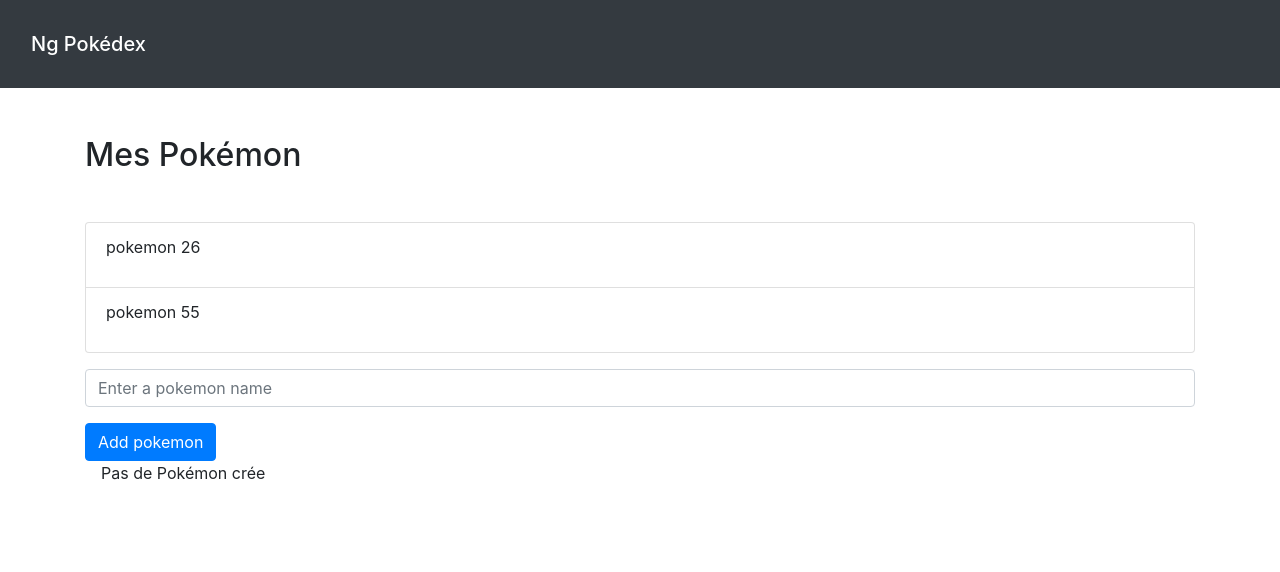
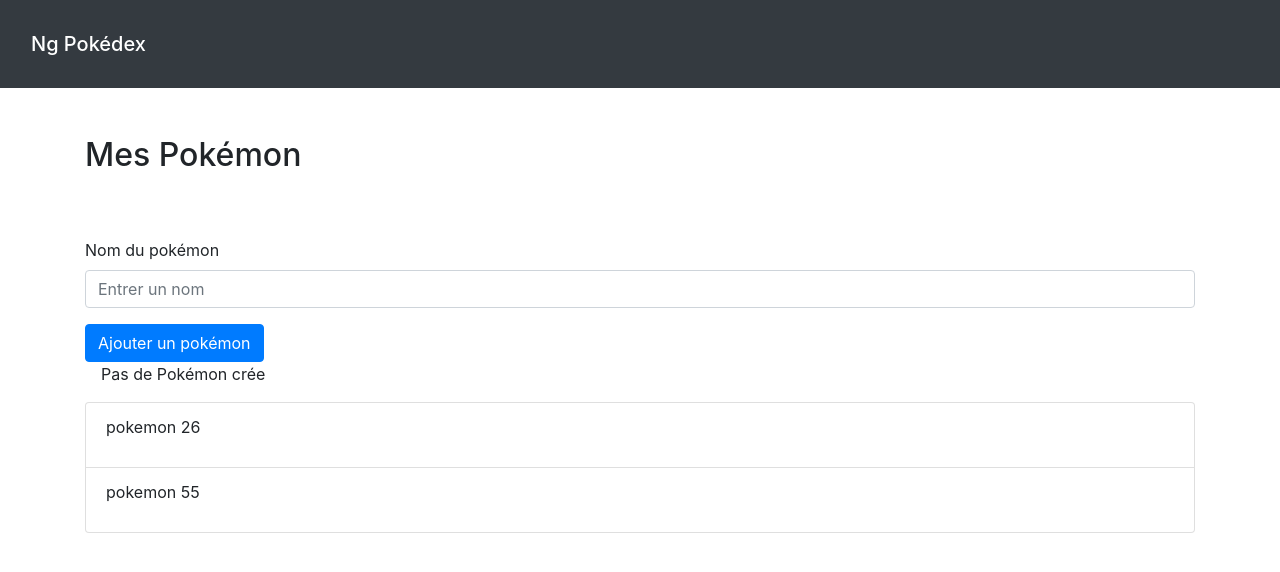
Before and after one commit to mvidailhet/cours-angular-pokedex, an Angular app: page / in a window 1280 px wide. Shown: the top 572 px of the page. Built offline with nearby package versions, Linux system fonts and the light colour scheme.

Commit message:
Modification du code pour respecter le wireframe

```diff
--- a/src/app/components/pokemon-list/pokemon-list.component.html
+++ b/src/app/components/pokemon-list/pokemon-list.component.html
@@ -1,4 +1,25 @@
 <h2 class="my-5">Mes Pokémon</h2>
+<div class="py-3">
+  <label for="pokemonName" class="form-label">Nom du pokémon</label>
+  <input
+    type="text"
+    id="pokemonName"
+    class="form-control mb-3"
+    placeholder="Entrer un nom"
+    [(ngModel)]="pokemonName"
+  />
+  <button
+    class="btn btn-primary"
+    [disabled]="!allowNewPokemon"
+    (click)="onAddPokemon()"
+    type="button"
+  >
+  Ajouter un pokémon
+  </button>
+  <div>{{ pokemonName }}</div>
+  <span class="ml-3">{{ pokemonAdditionStatus }}</span>
+</div>
+
 <ul class="list-group">
   <li class="list-group-item">
     <app-pokemon-item></app-pokemon-item>
@@ -7,21 +28,3 @@
     <app-pokemon-item></app-pokemon-item>
   </li>
 </ul>
-<div class="py-3">
-  <input
-    type="text"
-    class="form-control mb-3"
-    placeholder="Enter a pokemon name"
-    [(ngModel)]="pokemonName"
-  />
-  <button
-    class="btn btn-primary"
-    [disabled]="!allowNewPokemon"
-    (click)="onAddPokemon()"
-    type="button"
-  >
-  Add pokemon
-  </button>
-  <div>{{ pokemonName }}</div>
-  <span class="ml-3">{{ pokemonAdditionStatus }}</span>
-</div>
```
